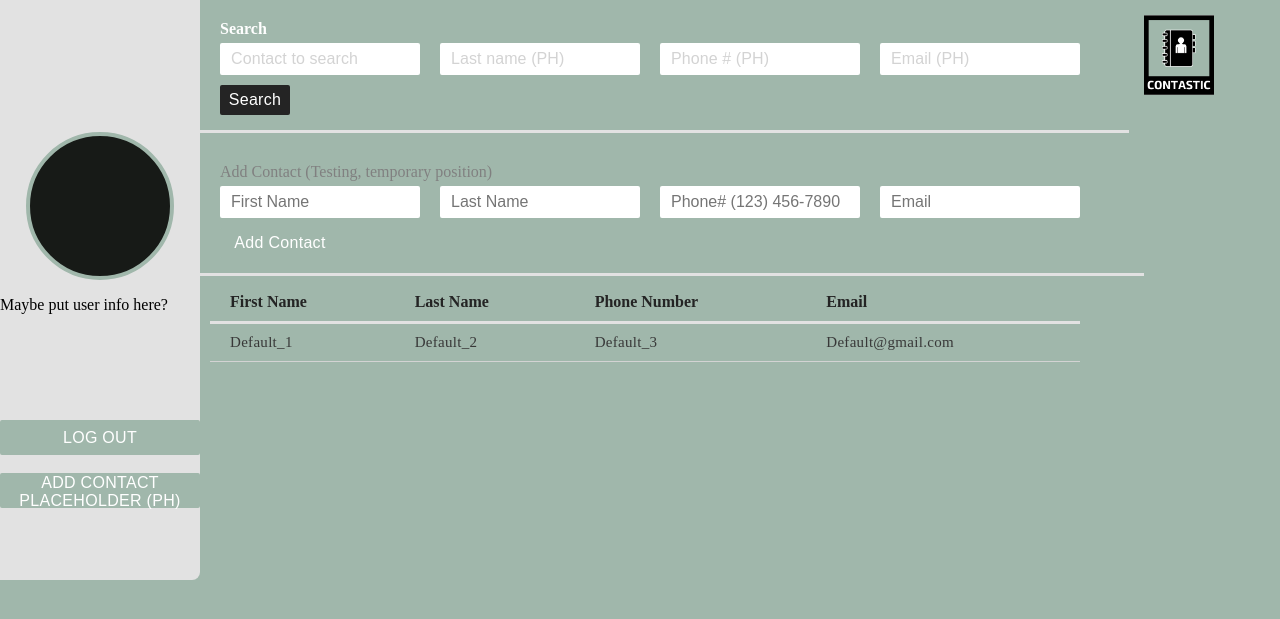
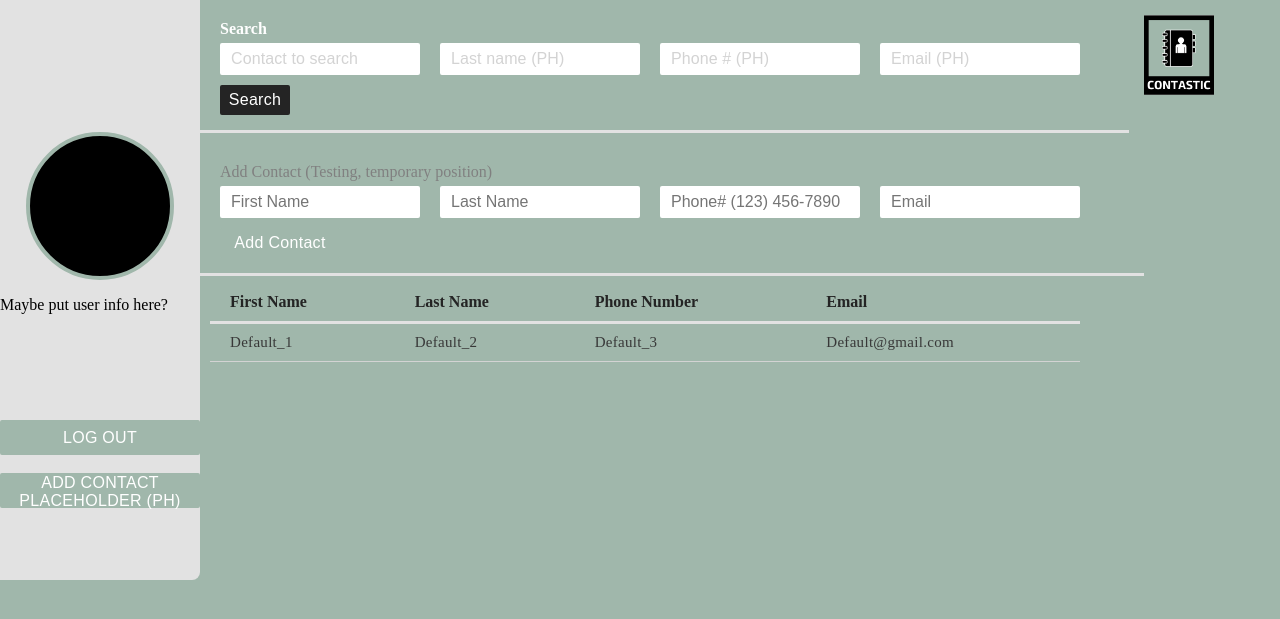
Before and after one commit to BenBraun23/Contastic, a PHP site: the page made by home(OLD).html in a window 1280 px wide. Shown: the top 619 px of the page. Run offline with PHP 8.4, Linux system fonts and the light colour scheme.

Commit message:
Profile pic

```diff
--- a/css/styles.css
+++ b/css/styles.css
@@ -143,7 +143,6 @@ a:hover {
 	border: 4px solid #a0b7ab;
 	height: 140px;
 	width: 140px;
-	background-color: #171a17;
 	border-radius: 50%;
 	margin: 0 auto;
 }
```
